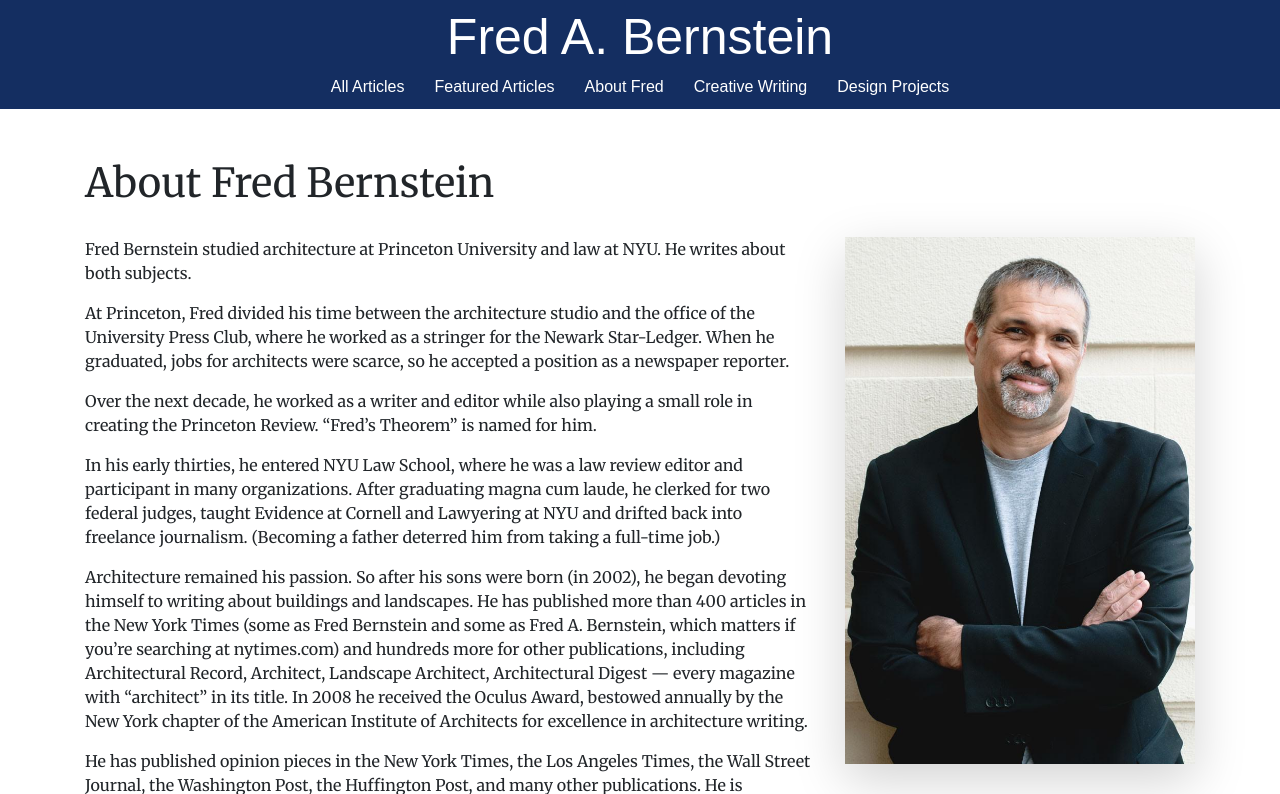
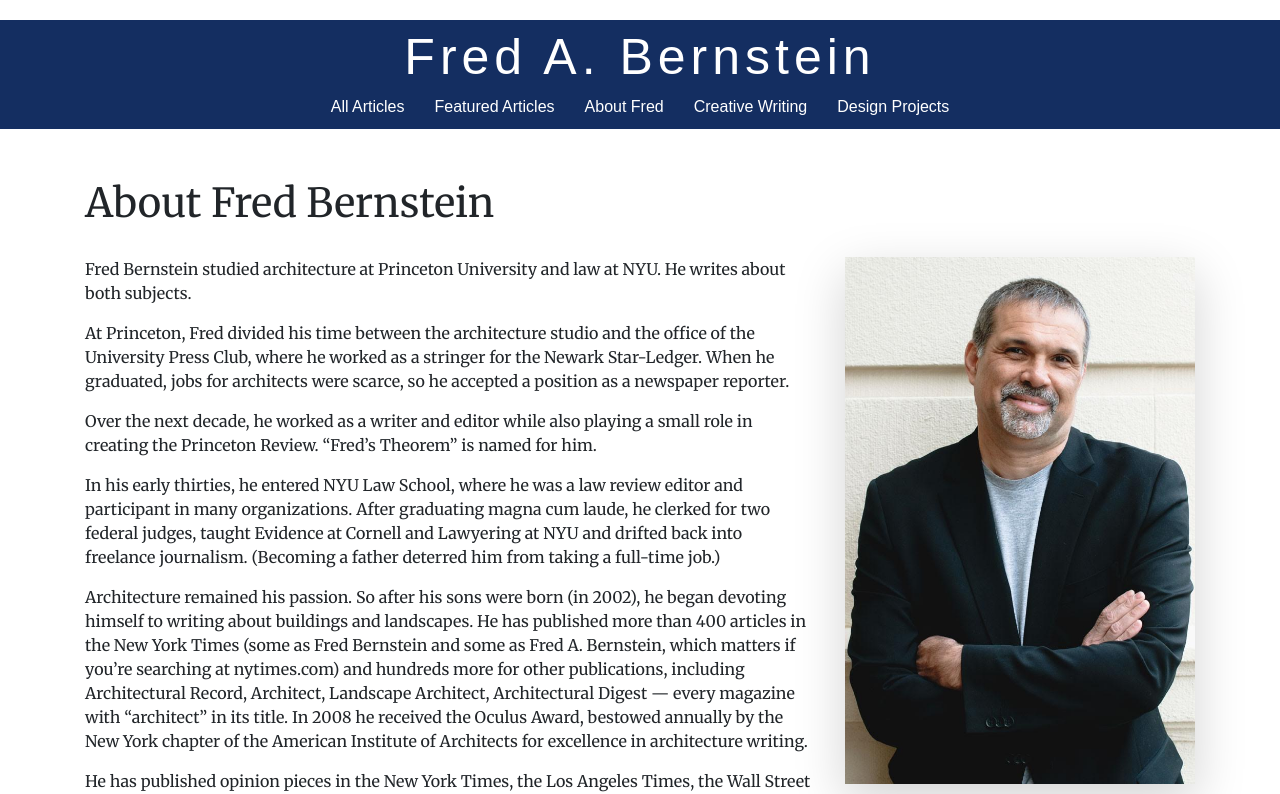
Before and after one commit to aaronfink01/fredbernstein, a Flask app: page /about in a window 1280 px wide. Shown: the top 794 px of the page. Run offline with Flask 2, Linux system fonts and the light colour scheme; some libraries are stand-ins or nearby versions.

Commit message:
made changes

```diff
--- a/app/static/style.css
+++ b/app/static/style.css
@@ -6,10 +6,12 @@
 }
 
 .header-brand {
+    margin-top: 20px;
     display: block;
     text-align: center;
     font-size: 50px;
     font-weight: 500;
+    letter-spacing: 5px;
 }
 
 .header-brand:hover {
@@ -97,6 +99,7 @@ h6 {
 
 #featured-page-title {
     text-align: center;
+    letter-spacing: 2px;
 }
 
 img {
```
